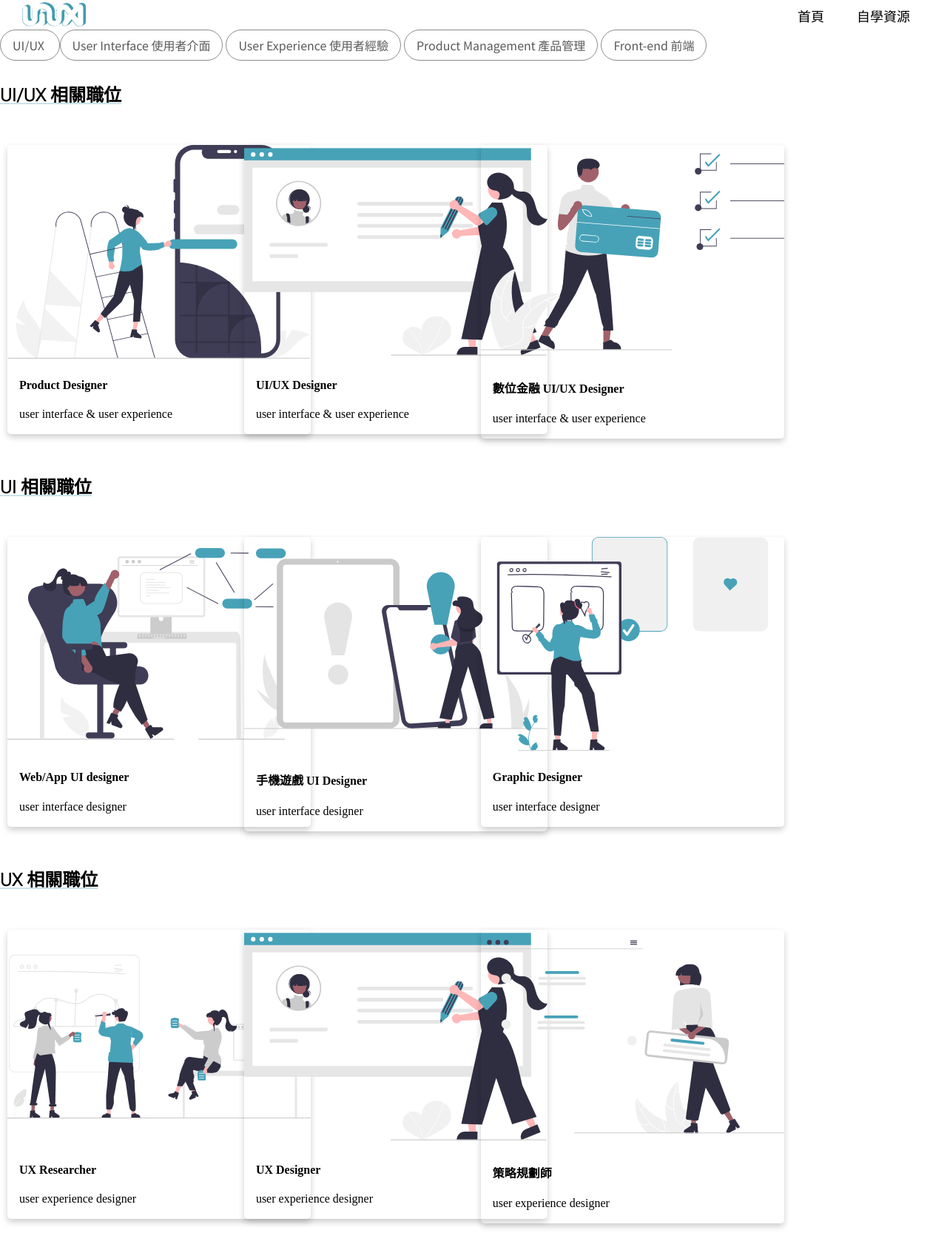
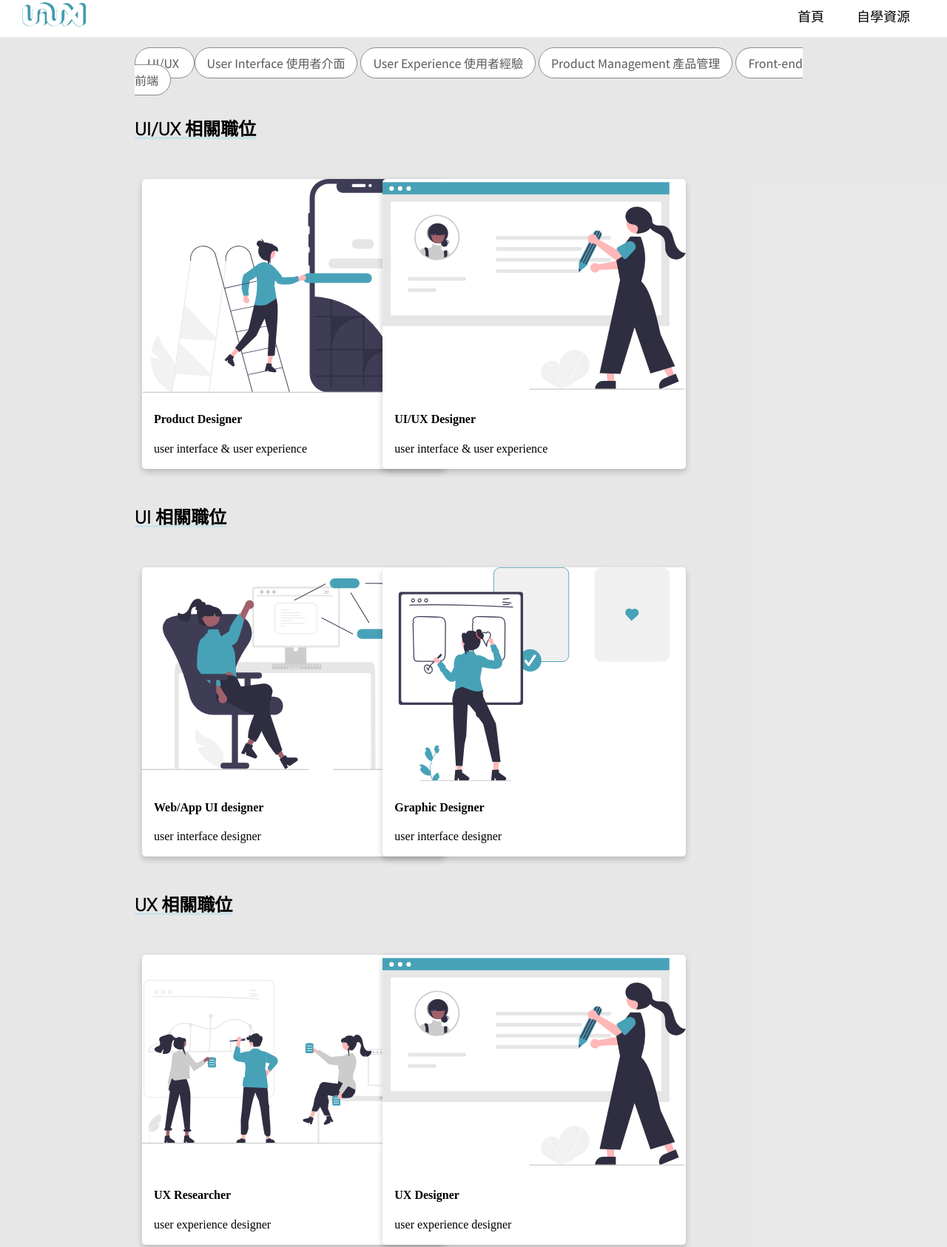
Before and after one commit to neo-lu15/GDSC, a plain HTML site: page job.html in a window 1280 px wide. Shown: the part 7-1693 px from the top of the page at 74% size. Drawn offline with Linux system fonts and the light colour scheme.

Commit message:
20220219

```diff
--- a/home.css
+++ b/home.css
@@ -7,6 +7,8 @@ body {
     height: 2256px;
     overflow: scroll;
 }
+
+
 
 header {
     background-color: #FFFFFF;
--- a/job.css
+++ b/job.css
@@ -42,14 +42,24 @@ header {
     text-decoration: none;
 }
 
+.content {
+    padding-left: 182px;
+    padding-right: 182px;
+    background-color: #E5e5e5e5;
+}
 
+.tab {
+    padding-top: 24px;
+
+}
 
 .tab a {
+
     background: #FFFFFF;
     border: 1px solid rgba(0, 0, 0, 0.45);
     box-sizing: border-box;
     border-radius: 100px;
-    font-family: Noto Sans TC;
+    font-family: "Noto Sans TC";
     font-style: normal;
     font-weight: 500;
     font-size: 16px;
@@ -71,7 +81,7 @@ header {
 }
 
 .pointer a {
-    font-family: Roboto;
+    font-family: "Roboto";
     font-style: normal;
     font-weight: bold;
     font-size: 24px;
@@ -80,17 +90,18 @@ header {
     align-items: center;
     color: #000000;
     white-space: nowrap;
-    text-decoration: underline #C8E3EA;
+    text-decoration: 3px underline #C8E3EA;
 }
+
 
 .column {
     display: flex;
     float: left;
     width: 33.33%;
     padding: 10px;
-    width: 23.43%;
+
     height: 17.19%;
-    /* Should be removed. Only for demonstration */
+
 }
 
 
@@ -107,6 +118,7 @@ header {
     /* Add shadows to create the "card" effect */
     box-shadow: 0 4px 8px 0 rgba(0, 0, 0, 0.2);
     transition: 0.3s;
+    background: #FFFFFF;
 
 }
 
@@ -158,7 +170,7 @@ img {
 
 .one li {
     left: 234px;
-    font-family: Noto Sans TC;
+    font-family: "Noto Sans TC";
     font-style: normal;
     font-weight: normal;
     font-size: 16px;
@@ -181,7 +193,7 @@ img {
 
 .two li {
     left: 234px;
-    font-family: Noto Sans TC;
+    font-family: "Noto Sans TC";
     font-style: normal;
     font-weight: normal;
     font-size: 16px;
--- a/job.html
+++ b/job.html
@@ -23,6 +23,7 @@
             </ul>
         </nav>
     </header>
+    <div class="content">
 
         <!--TAB-->
         <div class="tab">
@@ -60,16 +61,6 @@
                     </div>
                 </div>
             </div>
-        <div class="column">
-            <div class="card">
-                <img src="14個職位卡片/數位金融 UI_UX Designer .svg" alt="Avatar"
-                    style="width: 410px; height: 289px; left: calc(50% - 410px/2); top: 33px;">
-                <div class="container">
-                    <h4><b>數位金融 UI/UX Designer </b></h4>
-                    <p>user interface & user experience </p>
-                </div>
-            </div>
-        </div>
         </div>
 
 
@@ -87,16 +78,6 @@
                         style="width: 410px; height: 289px; left: calc(50% - 410px/2); top: 33px;">
                     <div class="container">
                         <h4><b>Web/App UI designer</b></h4>
-                    <p>user interface designer</p>
-                </div>
-            </div>
-        </div>
-        <div class="column">
-            <div class="card">
-                <img src="14個職位卡片/手機遊戲 UI Designer.svg" alt="Avatar"
-                    style="width: 410px; height: 289px; left: calc(50% - 410px/2); top: 33px;">
-                <div class="container">
-                    <h4><b>手機遊戲 UI Designer</b></h4>
                         <p>user interface designer</p>
                     </div>
                 </div>
@@ -139,16 +120,6 @@
                     </div>
                 </div>
             </div>
-        <div class="column">
-            <div class="card">
-                <img src="14個職位卡片/策略規劃師.svg" alt="Avatar"
-                    style="width: 410px; height: 289px; left: calc(50% - 410px/2); top: 33px;">
-                <div class="container">
-                    <h4><b>策略規劃師</b></h4>
-                    <p>user experience designer</p>
-                </div>
-            </div>
-        </div>
         </div>
 
         <!--pointer-->
@@ -162,21 +133,12 @@
                     <img src="14個職位卡片/硬體 PM.svg" alt="Avatar"
                         style="width: 410px; height: 289px; left: calc(50% - 410px/2); top: 33px;">
                     <div class="container">
-                    <h4><b>硬體產品經理</b></h4>
+                        <h4><b>Project Manager</b></h4>
                         <p>product management</p>
                     </div>
                 </div>
             </div>
-        <div class="column">
-            <div class="card">
-                <img src="14個職位卡片/遊戲 PM.svg" alt="Avatar"
-                    style="width: 410px; height: 289px; left: calc(50% - 410px/2); top: 33px;">
-                <div class="container">
-                    <h4><b>遊戲策略規劃師</b></h4>
-                    <p>product management</p>
-                </div>
-            </div>
-        </div>
+
             <div class="column">
                 <div class="card">
                     <img src="14個職位卡片/Web_App PM.svg" alt="Avatar"
@@ -210,7 +172,7 @@
             </div>
         </div>
 
-
+    </div>
 
     <!--footer-->
     <div class="footer_container">
--- a/web_UI_designer.css
+++ b/web_UI_designer.css
@@ -42,10 +42,9 @@ header {
     text-decoration: none;
 }
 
-tab {
-    width: 1738px;
-    height: 64px;
-    margin-top: 24px;
+.tab {
+
+    padding-top: 24px;
     padding-left: 182px;
 }
 
@@ -97,9 +96,6 @@ tab {
     align-items: center;
     color: rgba(0, 0, 0, 0.45);
     flex: none;
-    order: 0;
-    flex-grow: 0;
-    margin: 12px 0px;
 }
 
 .job_title h3 {
```
Lines whose indentation alone changed are shown as unchanged.
